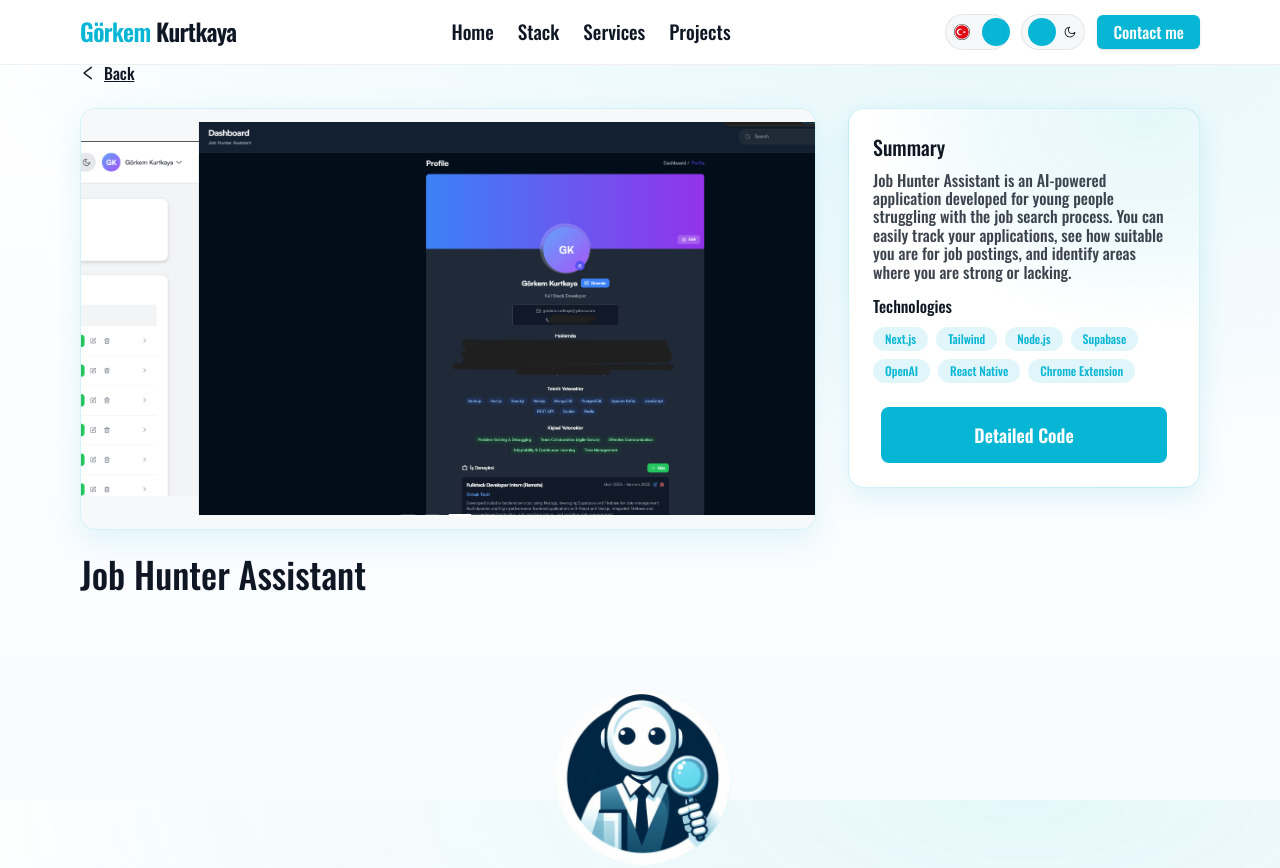
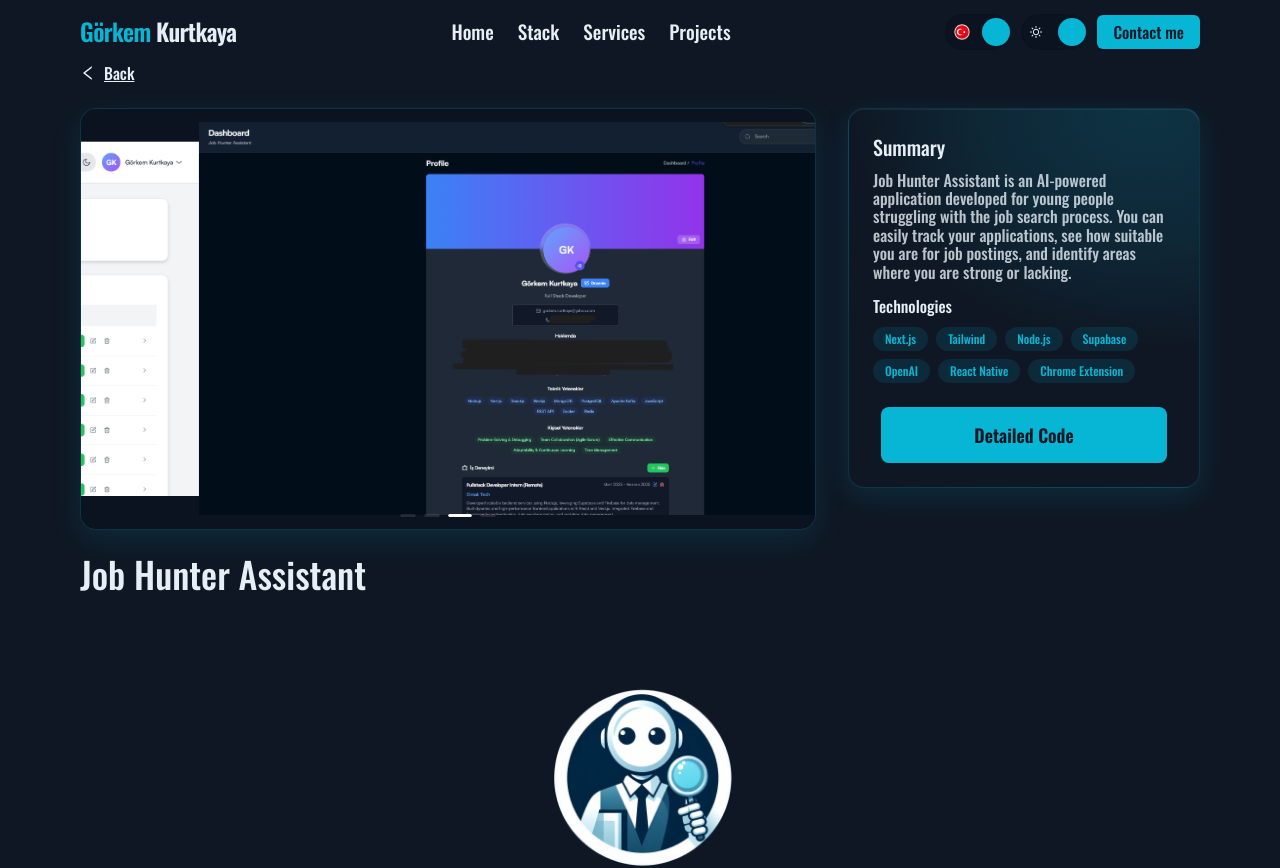
Before and after one commit to GorkemKurtkaya/New_Portfolio_Next, a Next.js app: page /projects/1 in a window 1280 px wide. Shown: the top 868 px of the page. Built offline with nearby package versions, Linux system fonts and the light colour scheme.

Commit message:
tema update

```diff
--- a/src/app/globals.css
+++ b/src/app/globals.css
@@ -202,3 +202,10 @@ html[data-theme="dark"] ::-webkit-scrollbar-corner { background: var(--bg-main);
 .stack-center { position: absolute; left: 50%; bottom: 0; transform: translate(-50%, 30%); color: var(--text); font-weight: 600; letter-spacing: 0.08em; text-transform: uppercase; }
 @media (min-width: 768px) { .stack-center { font-size: 22px; } }
 @media (max-width: 767px) { .stack-center { font-size: 16px; } }
+
+/* Carousel dots görünürlük - tema uyumlu */
+html[data-theme="light"] .project-carousel .slick-dots li button { background: rgba(0,0,0,0.35); }
+html[data-theme="light"] .project-carousel .slick-dots li.slick-active button { background: var(--accent); }
+html[data-theme="dark"] .project-carousel .slick-dots li button { background: rgba(255,255,255,0.55); }
+html[data-theme="dark"] .project-carousel .slick-dots li.slick-active button { background: var(--accent); }
+.project-carousel .slick-dots li { margin: 0 4px; }
--- a/src/app/layout.js
+++ b/src/app/layout.js
@@ -24,7 +24,7 @@ export const metadata = {
 
 export default function RootLayout({ children }) {
   return (
-    <html lang="en">
+    <html lang="en" data-theme="dark">
       <body
         className={` ${oswald.className} ${oswald.variable} antialiased font-medium`}
       >
--- a/src/components/ProjectCarousel.js
+++ b/src/components/ProjectCarousel.js
@@ -30,7 +30,7 @@ export default function ProjectCarousel({ images }) {
   return (
     <div className="rounded-2xl overflow-hidden project-card w-full">
       <AntImage.PreviewGroup preview={{ visible: previewOpen, onVisibleChange: setPreviewOpen, current, onChange: (i) => setCurrent(i) }}>
-        <Carousel autoplay dots>
+        <Carousel autoplay dots className="project-carousel">
           {images.map((src, i) => (
             <div key={i}>
               <div className="relative group w-full h-[160px] sm:h-[220px] md:h-[340px] lg:h-[420px] max-h-[60vh] cursor-pointer" style={{ background: "var(--bg-alt)" }} onClick={() => { setCurrent(i); setPreviewOpen(true); }}>
--- a/src/components/navbar.js
+++ b/src/components/navbar.js
@@ -12,7 +12,8 @@ function ThemeToggle() {
   useEffect(() => {
     try {
       const stored = window.localStorage.getItem("theme");
-      const initial = stored === "dark" ? "dark" : "light";
+      const attr = document.documentElement.getAttribute("data-theme");
+      const initial = stored ? (stored === "dark" ? "dark" : "light") : (attr || "dark");
       setTheme(initial);
       document.documentElement.setAttribute("data-theme", initial);
     } catch {}
```
